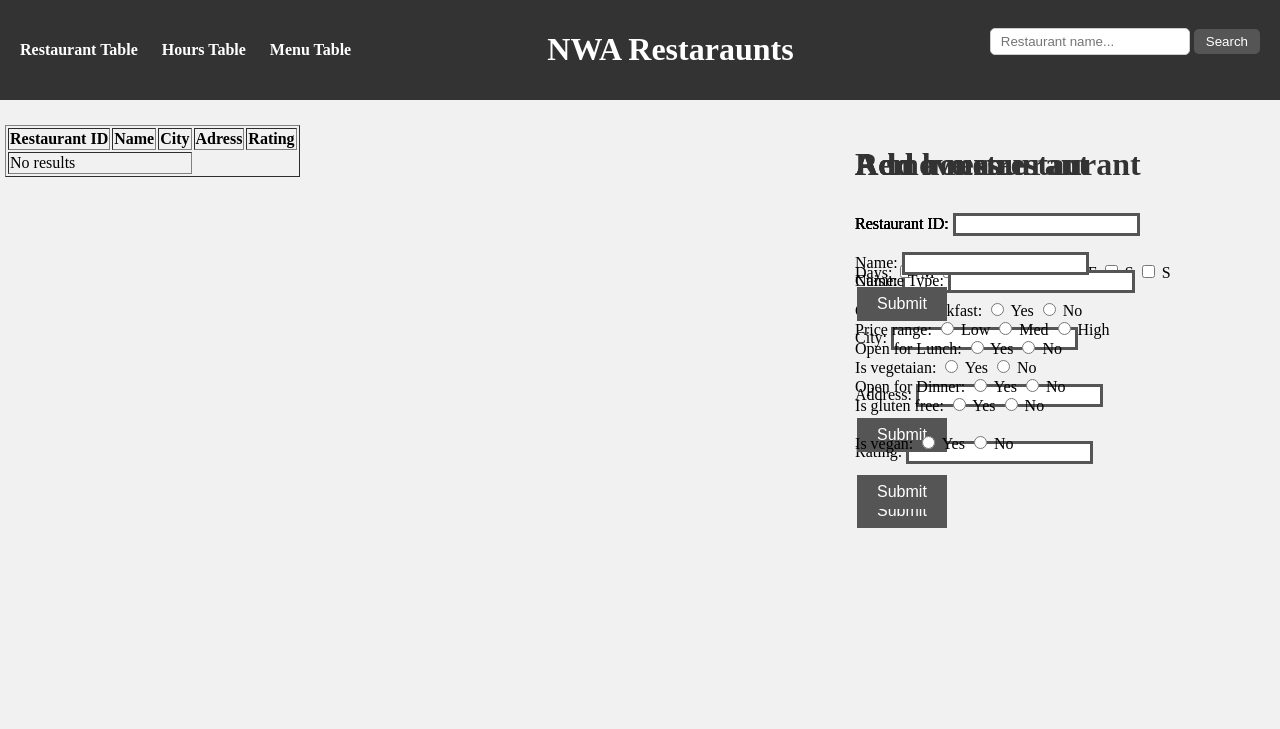
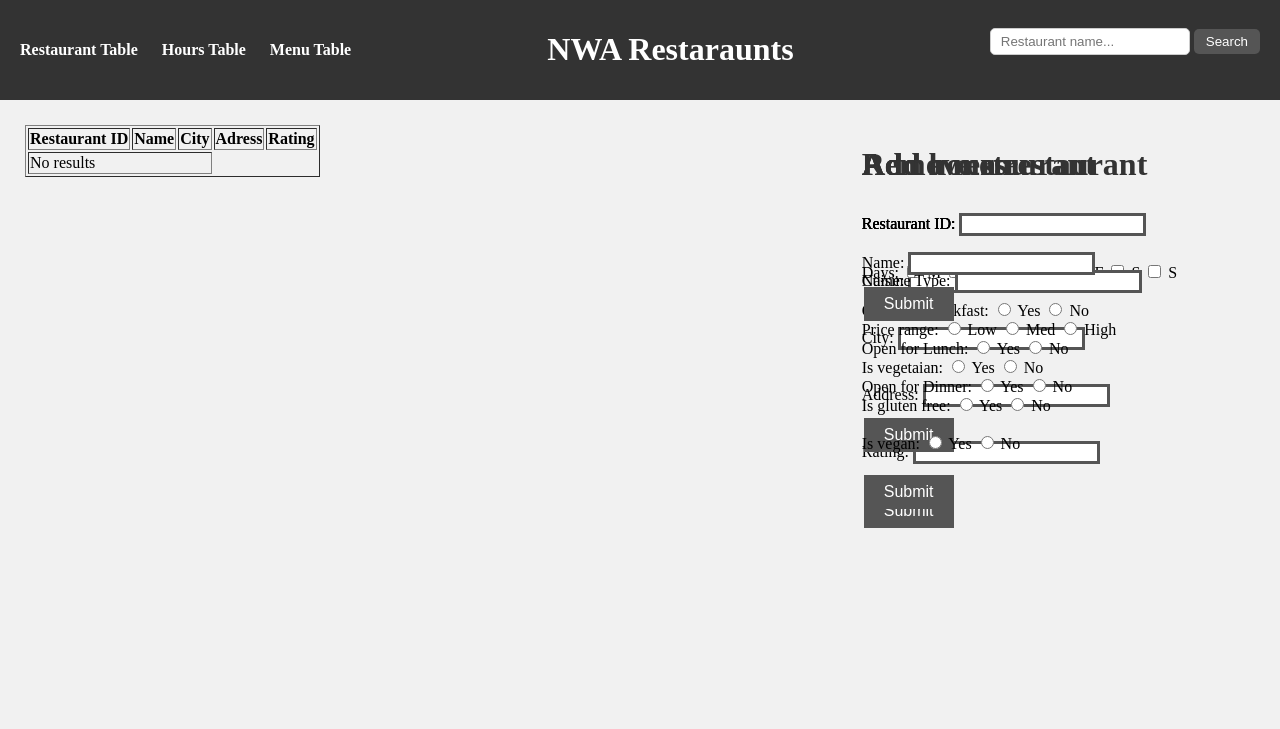
Before and after one commit to Bwill0104/NWA-Restaurants, a PHP site: page /add.php in a window 1280 px wide. Shown: the top 729 px of the page. Run offline with PHP 8.4, Linux system fonts and the light colour scheme; data that the repository does not hold is empty.

Commit message:
added a left margin to the add pages

```diff
--- a/add.php
+++ b/add.php
@@ -140,13 +140,12 @@
     </div>
 
 <div class="content">
-    <div class="row">
-    <div class="col-8">
+  <div class="row">
+    <div class="col-8" style="margin-left: 20px">
     <!-- PRINT THE RESTAURANT TABLE -->
     <?php
         $sql = "SELECT * FROM Restaurants";
         $result = $conn->query($sql);
-
         echo "<table border='1'>";
         echo "<tr><th>Restaurant ID</th><th>Name</th><th>City</th><th>Adress</th><th>Rating</th></tr>";  // Customize columns
 
```
Also changed, not shown: 1 other file.
